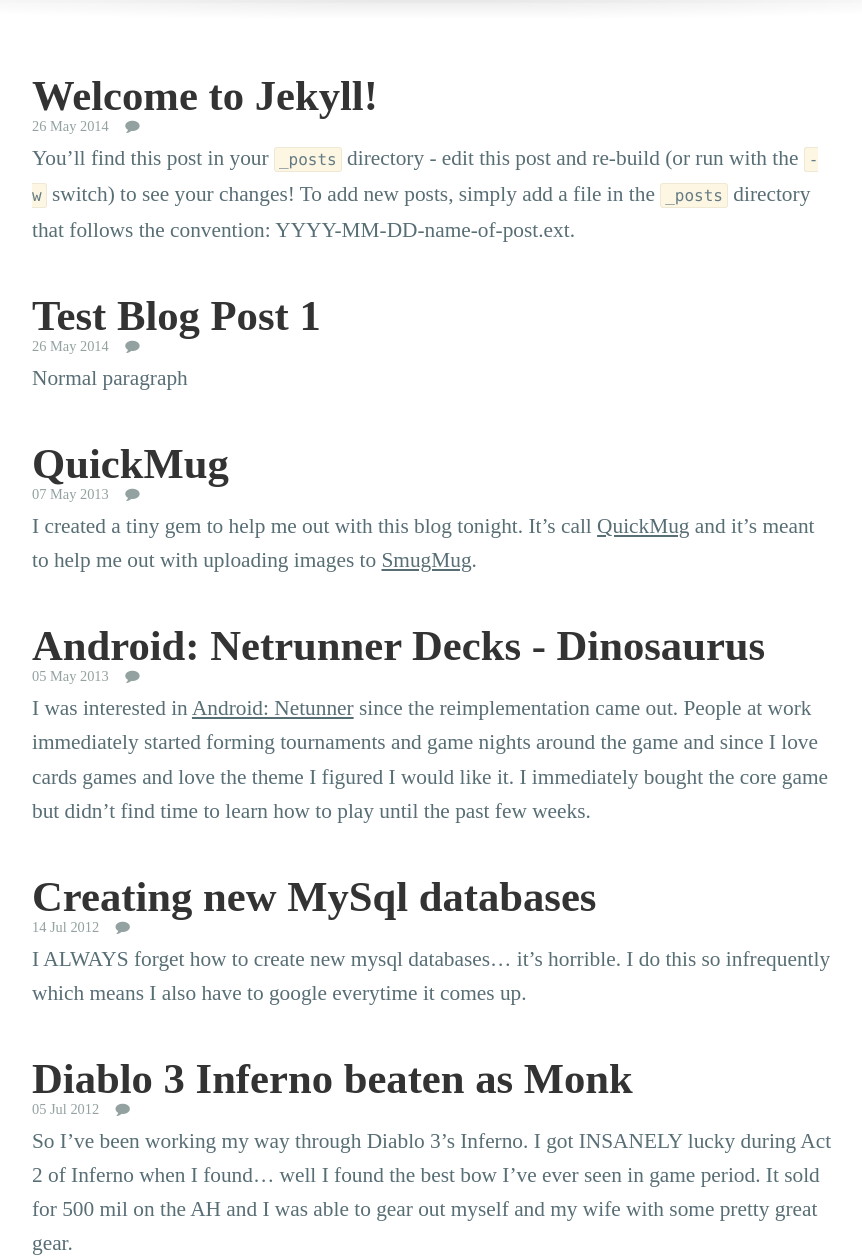
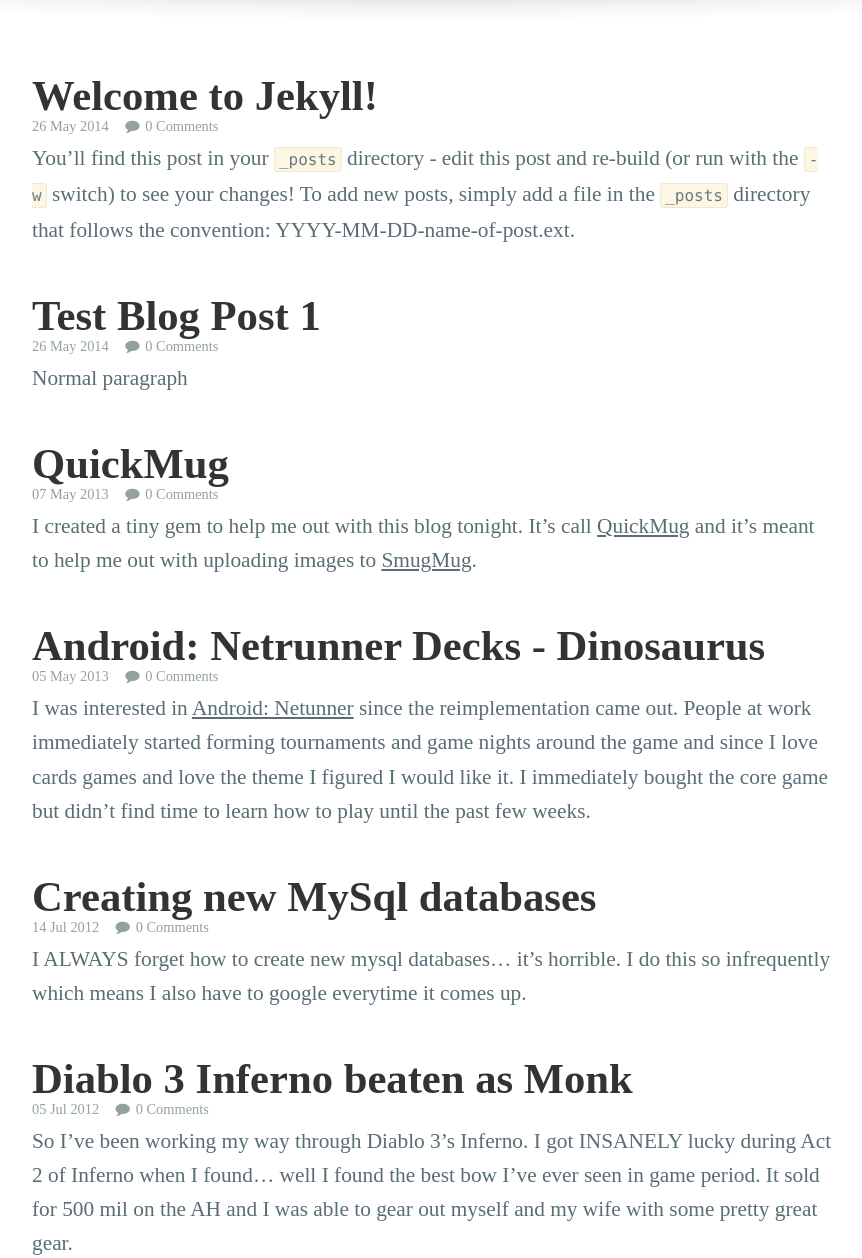
Before and after one commit to kelsin/mx.kelsin.net, a Jekyll site: the page built from index.html, in a window 1280 px wide and 1400 px high, scrolled down 258 px. Shown: the part 142-1400 px from the top of the window, without its empty margins (208-1070 px from the left). Built offline with Jekyll 4.4.1, drawn with Linux system fonts in a browser that asks for light colours; nearby versions of some CDN libraries; Markdown is read by kramdown in place of the engine named in the settings; a script that is not in the unit is left out; the list of posts is cut into pages by our own code; comment, search, counter and statistics services are not loaded; some of the changed text lies outside the part shown.

Commit message:
Adding default comment text

```diff
--- a/_layouts/post.html
+++ b/_layouts/post.html
@@ -5,7 +5,7 @@
   <h1>{{ page.title }}</h1>
   <div class="meta">
     <p class="date">{{ page.date | date_to_string }}</p>
-    <p class="comments"><i class="fa fa-comment fa-fw"></i>&nbsp;<a href="{{ page.url }}#disqus_thread"></a></p>
+    <p class="comments"><i class="fa fa-comment fa-fw"></i>&nbsp;<a href="{{ page.url }}#disqus_thread">0 Comments</a></p>
   </div>
   {{ content }}
   <div id="disqus_thread"></div>
--- a/index.html
+++ b/index.html
@@ -8,7 +8,7 @@
     <h1><a href="{{ post.url }}">{{ post.title }}</a></h1>
     <div class="meta">
       <p class="date">{{ post.date | date_to_string }}</p>
-      <p class="comments"><i class="fa fa-comment fa-fw"></i>&nbsp;<a href="{{ post.url }}#disqus_thread"></a></p>
+      <p class="comments"><i class="fa fa-comment fa-fw"></i>&nbsp;<a href="{{ post.url }}#disqus_thread">0 Comments</a></p>
     </div>
     {{ post.excerpt }}
   </div>
```
